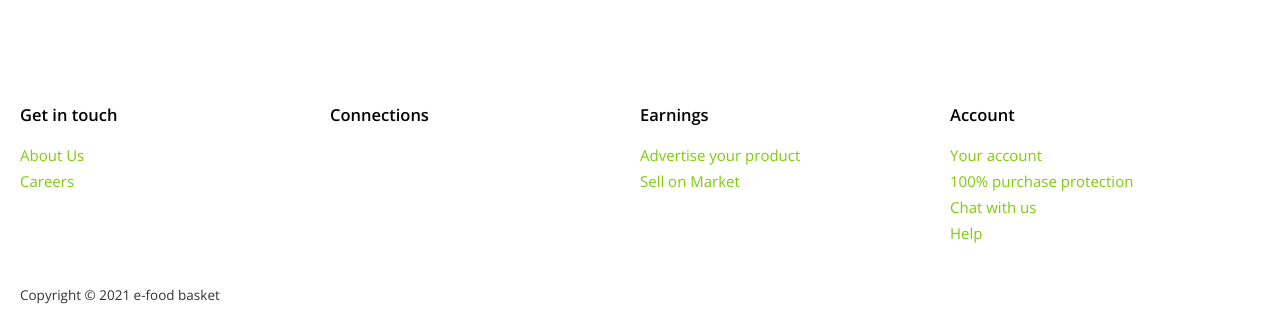
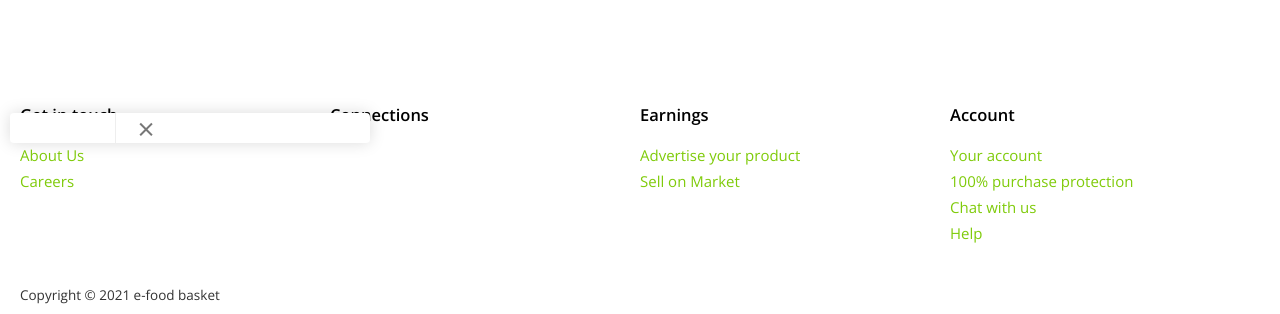
Before and after one commit to lcbiplove/efoodbasket, a PHP site: page /posts/login/ in a window 1280 px wide. Shown: the part 647-961 px from the top of the page. Run offline with PHP 8.4, Linux system fonts and the light colour scheme; some libraries are stand-ins or nearby versions.

Commit message:
Cookie message function and design

```diff
--- a/App/Controllers/User.php
+++ b/App/Controllers/User.php
@@ -60,7 +60,14 @@ class User extends \Core\Controller
      */
     public function loginAction()
     {
-        View::renderTemplate('User/login.html');
+        $messagesArray = Extra::getMessageCookie();
+        $message = $messagesArray['message'];
+        $messageType = $messagesArray['type'];
+
+        View::renderTemplate('User/login.html', [
+            'message'=> $message,
+            'messageType' => $messageType
+        ]);
     }
 
     /**
@@ -102,6 +109,9 @@ class User extends \Core\Controller
 
                 if($verified){
                     unset($_SESSION['verify_email']);
+
+                    Extra::setMessageCookie("Your email is verified successfully. You can now login!!!");
+
                     $this->redirect("/login/");
                 }
                 $errors['message'] = "Your code is invalid or may have expired.";
--- a/App/Views/User/login.html
+++ b/App/Views/User/login.html
@@ -8,6 +8,14 @@
 {% endblock %}
 
 {% block main %}
+    <div id="cookie-mssg-box" class="cookie-mssg-wrapper">
+        <div class="cookie-indicator {{messageType}}"></div>
+        <div class="cookie-mssg">
+        {{ message }}
+        </div>
+        <div id="cookie-box-close" class="cookie-close"></div>
+    </div>
+
     <div class="max-width-wrapper">
         <div class="login-outer-wrapper">
             <div class="login-wrapper">
--- a/public/css/styles.css
+++ b/public/css/styles.css
@@ -502,6 +502,85 @@ footer {
 }
 
 
+.cookie-mssg-wrapper {
+    position: fixed;
+    bottom: -800px;
+    left: 10px;
+    border-radius: 4px;
+    background-color: #fff;
+    box-shadow: 0 0 16px #00000025;
+    width: 100%;
+    max-width: 360px;
+    display: flex;
+    transition: bottom 0.6s;
+    z-index: 2;
+}
+.cookie-mssg-wrapper.active {
+    left: 10px;
+    bottom: 10px;
+}
+.cookie-indicator {
+    padding: 15px;
+    width: 3rem;
+    border-radius: 4px 0 0 4px;
+    position: relative;
+    display: flex;
+}
+.cookie-indicator::before {
+    color: #fff;
+    font-size: 2.3rem;
+    width: 2.5rem;
+    height: 2.5rem;
+    text-align: center;
+    line-height: 2.5rem;
+    vertical-align: middle;
+    position: absolute;
+    top: 50%;
+    left: 50%;
+    transform: translate(-50%, -50%);
+    border-radius: 50%;
+    border: 2px solid #fff;
+}
+.cookie-indicator.success {
+    background-color: var(--light-green);
+}
+.cookie-indicator.success::before {
+    font-size: 2rem;
+    content: '\2713';
+}
+.cookie-indicator.fail {
+    background-color: var(--my-red);
+}
+.cookie-indicator.fail::before {
+    content: '\00D7';
+}.cookie-indicator.info {
+    background-color: var(--my-blue);
+    opacity: 0.7;
+}
+.cookie-indicator.info::before {
+    content: '\0021';
+}
+.cookie-mssg {
+    padding: 15px;
+}
+.cookie-close {
+    cursor: pointer;
+    position: relative;
+    width: 4rem;
+    border-left: 1px solid #eee;
+}
+.cookie-close::before {
+    content: '\00D7';
+    font-size: 2rem;
+    position: absolute;
+    top: 50%;
+    left: 50%;
+    transform: translate(-50%, -50%);
+    border-radius: 50%;
+    color: #777;
+}
+
+
 
 
 
--- a/public/js/header.js
+++ b/public/js/header.js
@@ -7,12 +7,14 @@ window.addEventListener("load", function(){
     var mbl_search_container = document.getElementById("mbl-search-container");
     var header = document.querySelector("header");
 
+    var cookie_mssg_box = document.getElementById("cookie-mssg-box");
+    var cookie_close = document.getElementById("cookie-box-close");
+
     function resetToDefault(){
         closeMenu();
         hideOverlay();
         closeSearch();
     }
-
     function showOverlay(){
         overlay.classList.add("overlay");
         document.body.style.overflow = "hidden";
@@ -33,6 +35,15 @@ window.addEventListener("load", function(){
         mbl_search_container.style.height = "0px";
         mbl_search_container.innerHTML = "";
     }
+    function showMessageBox(){
+        cookie_mssg_box.classList.add("active");
+        setTimeout(function(){
+            hideMessageBox();
+        }, 15000);
+    }
+    function hideMessageBox(){
+        cookie_mssg_box.classList.remove("active");
+    }
     menu_icon.onclick = function(){
         if(this.classList.contains("open")){
             closeMenu();
@@ -41,7 +52,6 @@ window.addEventListener("load", function(){
             showOverlay();
             openMenu();
         }
-
     }
     overlay.onclick = function(){
         resetToDefault();
@@ -52,4 +62,9 @@ window.addEventListener("load", function(){
         document.querySelectorAll(".search-inpt")[1].focus();
         showOverlay();
     }
+    cookie_close.onclick = function(){
+        hideMessageBox();
+    }
+
+    showMessageBox();
 });
```
Also changed, not shown: App/Extra.php (+63 -0 lines).
